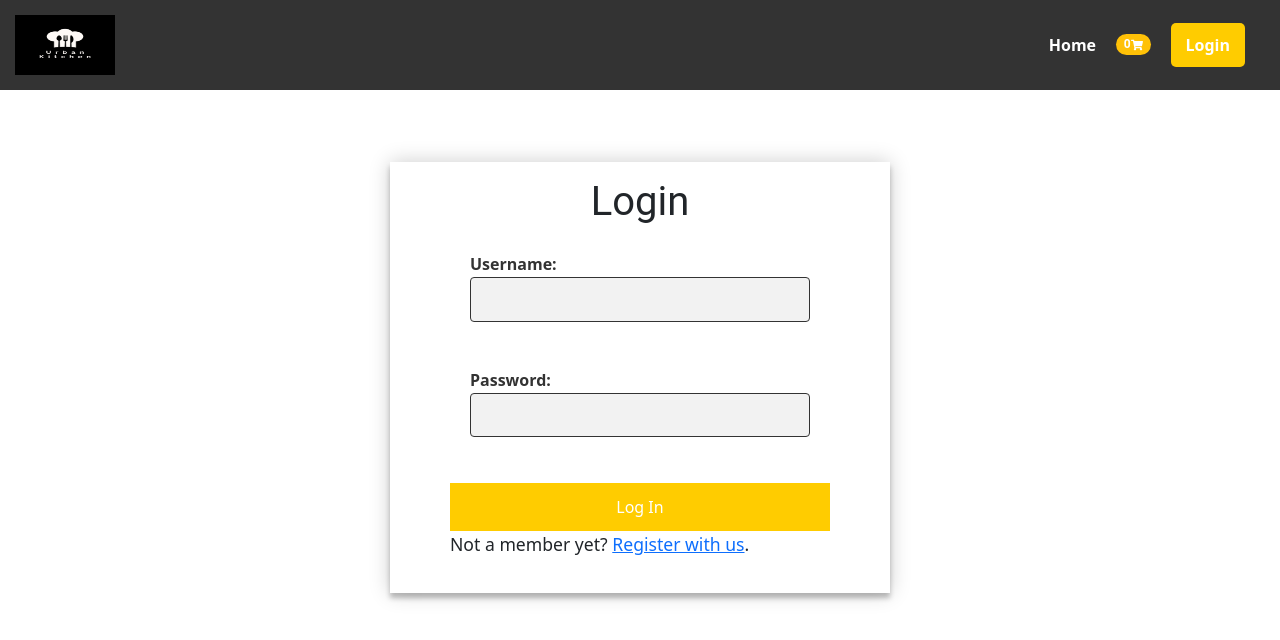
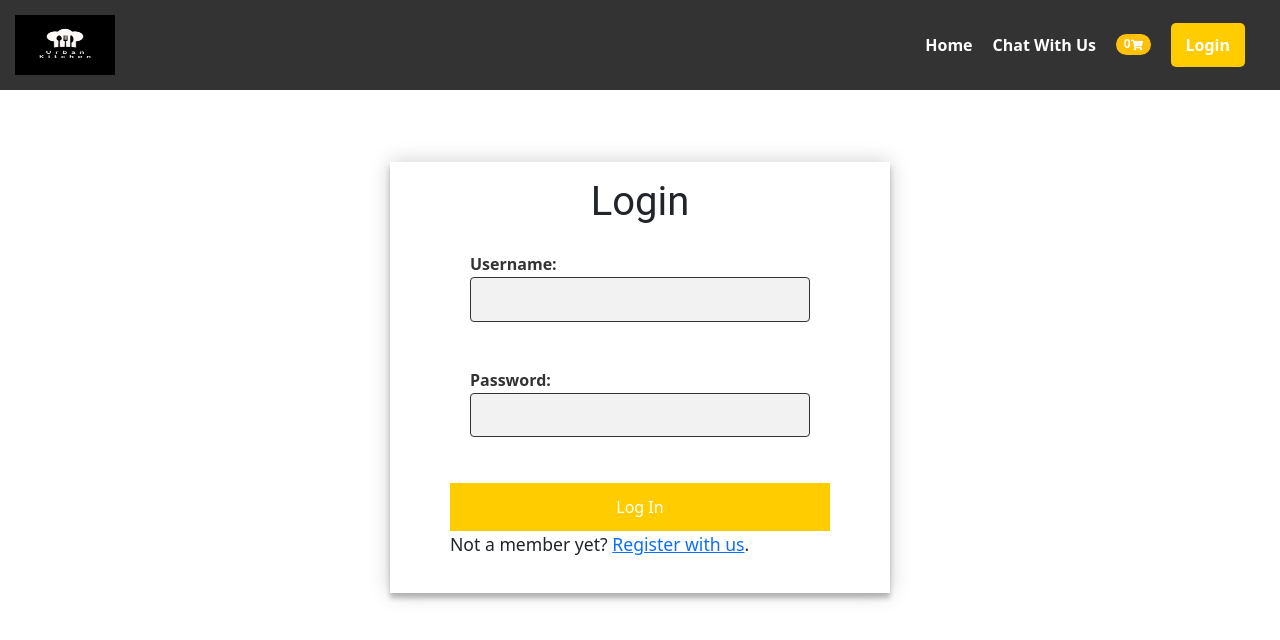
Before and after one commit to AMA1120/Full-Stack-Project, a React (Create React App) app in the folder client/: page /login in a window 1280 px wide. Shown: the top 640 px of the page. Built offline with nearby package versions, Linux system fonts and the light colour scheme.

Commit message:
chatroom link

```diff
--- a/client/src/components/Navbar/Navbar.js
+++ b/client/src/components/Navbar/Navbar.js
@@ -30,6 +30,9 @@ const Navbar = () => {
         <ul className="nav-ul">
           <li>
             <Link to="/">Home</Link>
+          </li>
+          <li>
+          <Link to="/chatroom">Chat with us</Link>
           </li>
           <li>
             <Link to="/userprofile">
@@ -73,6 +76,9 @@ const Navbar = () => {
             <Link to="/">Home</Link>
           </li>
           <li>
+          <Link to="/chatroom">Chat with us</Link>
+          </li>
+          <li>
           <div
               onClick={() => {
                 setCartView(true);
```
